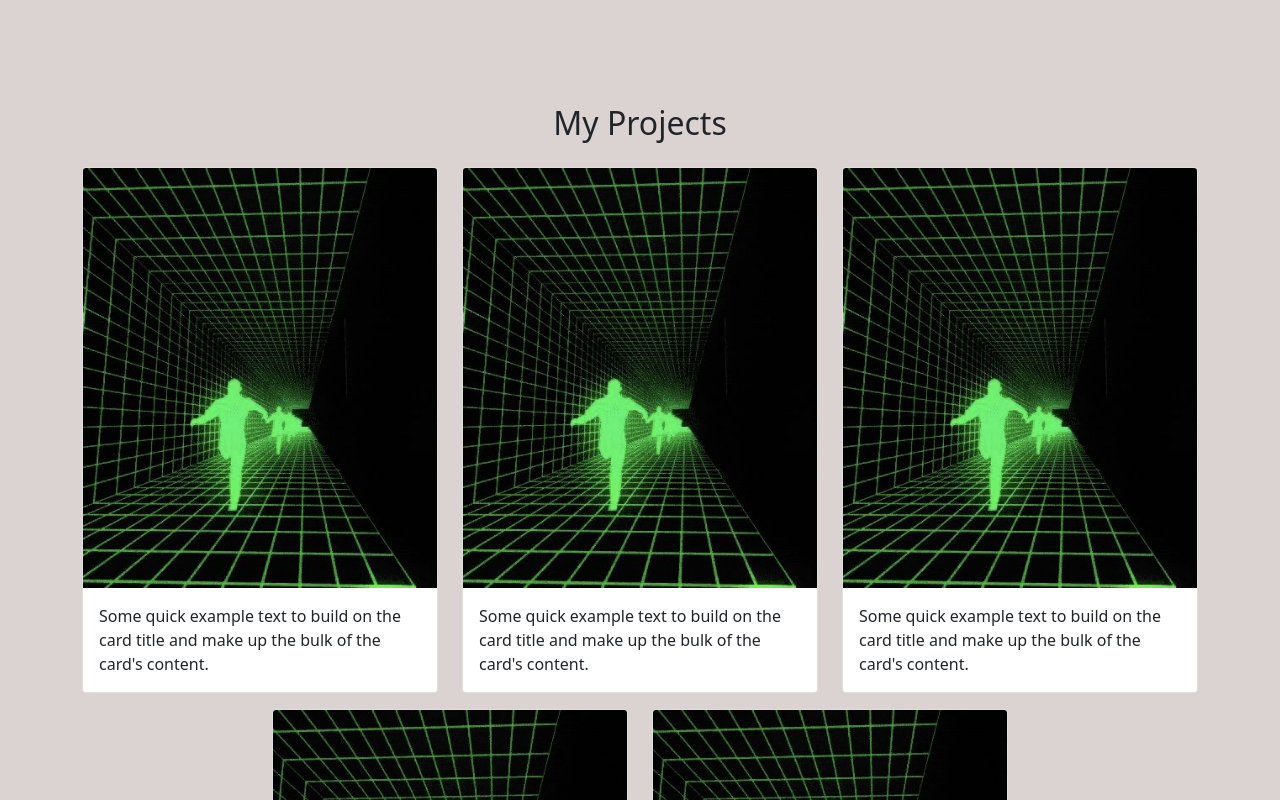
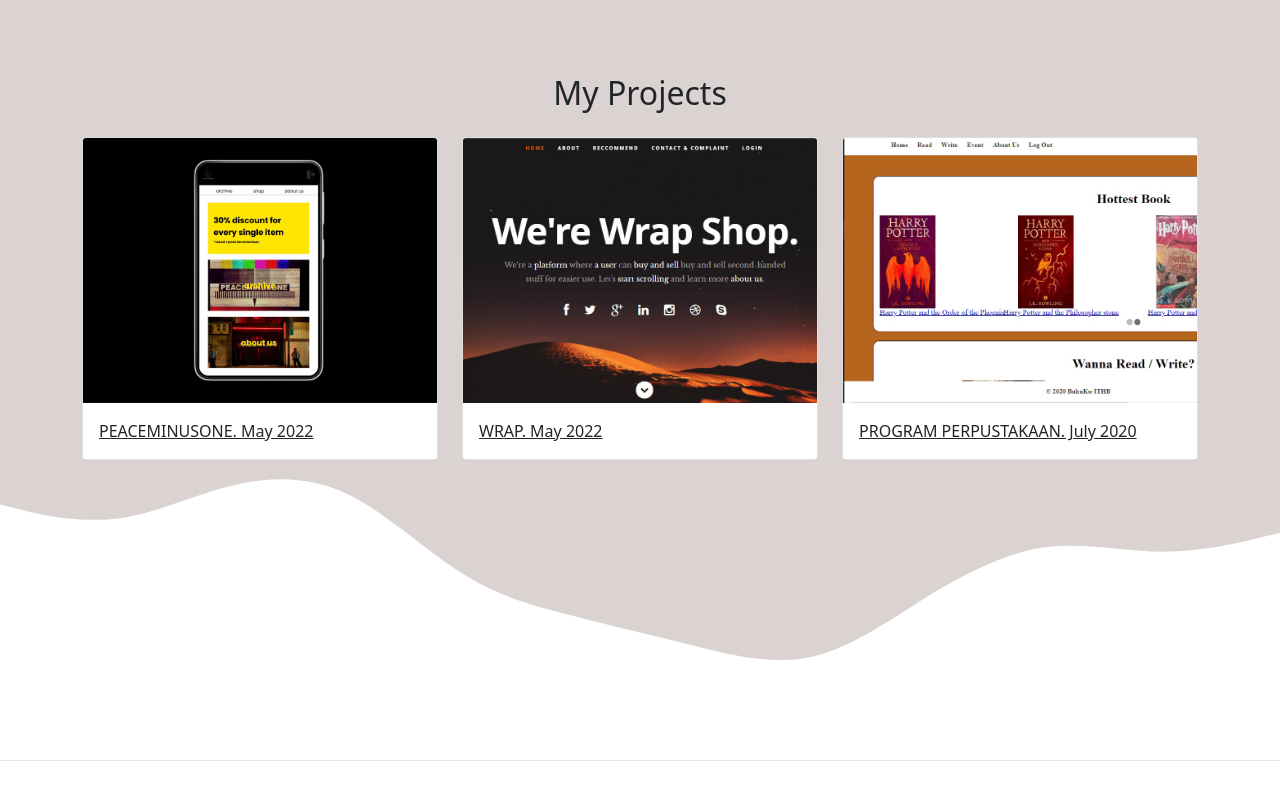
Before and after one commit to pierresebastian/pierresebastian.github.io, a plain HTML site: page index.html in a window 1280 px wide. Shown: the part 1300-2100 px from the top of the page. Drawn offline with nearby package versions, Linux system fonts and the light colour scheme.

Commit message:
update project porto

```diff
--- a/index.html
+++ b/index.html
@@ -70,9 +70,9 @@
           <div class="col-md-4">
             <p>A career in <b>Information Technology</b>, specifically in the areas of web development, or web design that will optimally utilize design skills as well as programming skills.</p>
           </div>
-          <div class="col-md-4">
+          <!-- <div class="col-md-4">
             <p>Lorem ipsum dolor sit amet consectetur adipisicing elit. Quam, aspernatur quidem accusamus veritatis ipsa molestiae illum minima sapiente eos cupiditate iure reiciendis! Rem, itaque mollitia.</p>
-          </div>
+          </div> -->
         </div>
       </div>
       <svg xmlns="http://www.w3.org/2000/svg" viewBox="0 0 1440 320">
@@ -96,44 +96,50 @@
         <div class="row justify-content-center">
           <div class="col-md-4 mb-3">
             <div class="card">
-              <img src="img/berlary.jpg" class="card-img-top" alt="Project1" />
+              <a href="https://github.com/pierresebastian/TUBESPPB" class="text-dark">
+              <img src="img/pismineswanporto.jpg" class="card-img-top" alt="Project1" />
               <div class="card-body">
-                <p class="card-text">Some quick example text to build on the card title and make up the bulk of the card's content.</p>
+                <p class="card-text">PEACEMINUSONE. May 2022</p>
               </div>
+            </a>
             </div>
           </div>
           <div class="col-md-4 mb-3">
             <div class="card">
-              <img src="img/berlary.jpg" class="card-img-top" alt="Project2" />
+              <a href="https://github.com/denselfebiann/Tugas-Besar-RPLL " class="text-dark">
+              <img src="img/wrapporto.jpg" class="card-img-top" alt="Project2"  />
               <div class="card-body">
-                <p class="card-text">Some quick example text to build on the card title and make up the bulk of the card's content.</p>
+                <p class="card-text">WRAP. May 2022</p>
               </div>
+              </a>
             </div>
           </div>
           <div class="col-md-4 mb-3">
             <div class="card">
-              <img src="img/berlary.jpg" class="card-img-top" alt="Project3" />
+              <a href="https://github.com/pierresebastian/program-perpustakaan" class="text-dark">
+              <img src="img/bukuporto.jpg" class="card-img-top" alt="Project3" />
               <div class="card-body">
-                <p class="card-text">Some quick example text to build on the card title and make up the bulk of the card's content.</p>
+                <p class="card-text">PROGRAM PERPUSTAKAAN. July 2020</p>
               </div>
+              </a>
             </div>
           </div>
-          <div class="col-md-4 mb-3">
+          <!-- <div class="col-md-4 mb-3">
             <div class="card">
               <img src="img/berlary.jpg" class="card-img-top" alt="Project4" />
               <div class="card-body">
                 <p class="card-text">Some quick example text to build on the card title and make up the bulk of the card's content.</p>
               </div>
             </div>
-          </div>
-          <div class="col-md-4 mb-3">
+          </div> -->
+          <!-- <div class="col-md-4 mb-3">
             <div class="card">
               <img src="img/berlary.jpg" class="card-img-top" alt="Project5" />
               <div class="card-body">
                 <p class="card-text">Some quick example text to build on the card title and make up the bulk of the card's content.</p>
               </div>
             </div>
-          </div>
+          </div> -->
         </div>
       </div>
       <svg xmlns="http://www.w3.org/2000/svg" viewBox="0 0 1440 320">
```
Also changed, not shown: img/bukuporto.jpg (added), img/pismineswanporto.jpg (added), img/wrapporto.jpg (added), 1 other file.
